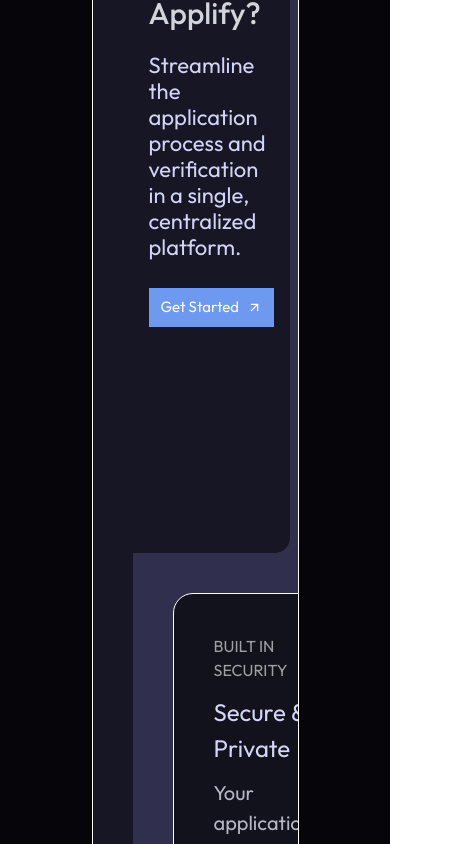
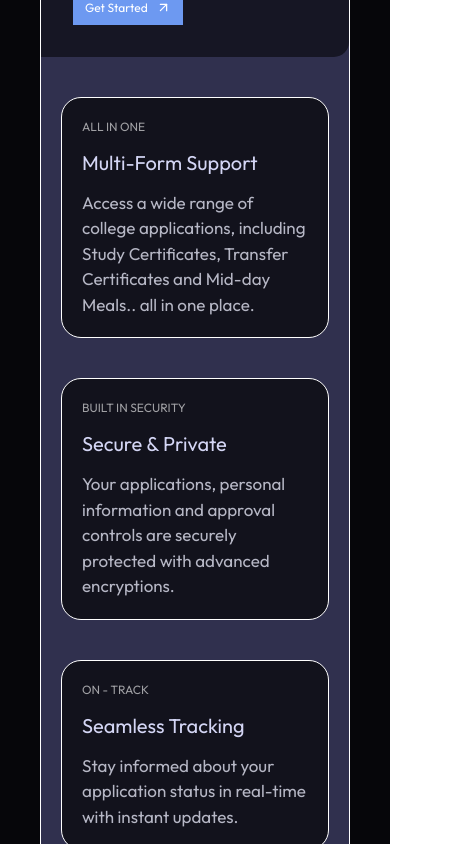
Before and after one commit to vikas-viki/formforge, a Next.js app: page / in a window 390 px wide. Shown: the part 980-1824 px from the top of the page, 471 px wide, since content can reach past the window. Built offline with nearby package versions, Linux system fonts and the light colour scheme; a web font is replaced by a local one.

Commit message:
workflow section responsice

```diff
--- a/app/components/Features.tsx
+++ b/app/components/Features.tsx
@@ -2,34 +2,38 @@
 import { outfit } from "../library/font";
 
 export default function Features() {
+    const infoClasses = "text-[12px] md:text-[16px] opacity-60";
+    const headingClasses = "text-[20px] md:text-[24px] text-[#D4D6F5]";
+    const descriptionClasses = "text-[17px] md:text-[20px] text-[#B6B7C5]";
+
     return (
-        <section id="features" className={`w-[100vw] h-max overflow-hidden p-20 ${outfit.className} relative flex flex-col justfiy-center items-center`}>
-            <span className="text-[#AEB3F8] self-start block pl-[5%] text-[24px]">Features</span>
-            <div className="  h-full bg-[#161624] relative rounded-[15px] w-[90%] border-[0.6px] outline-none mt-10 relative overflow-hidden">
-                <div className="features-bg p-10 pl-0 pt-0 w-full h-full mt-[40px] ml-[40px]">
-                    <div className="flex py-5 pt-0 gap-10 pr-10">
-                        <div className="flex flex-col gap-4 z-2 bg-[#161624] features-head p-4">
-                            <span className="font-medium text-[30px] text-[#D1D5DB]">Why Choose Applify?</span>
-                            <span className="text-[22px] text-[#D2D4F5] leading-[26px]">Streamline the application process and verification in a single, centralized platform.</span>
-                            <button className="cursor-pointer flex gap-2 bg-[#6D99F1] py-2 w-max text-[15px] px-3 mt-3 justify-center items-center">Get Started<ArrowUpRight size={15} /></button>
+        <section id="features" className={`w-[100vw] h-max overflow-hidden p-10 lg:p-20 ${outfit.className} relative flex flex-col justfiy-center items-center`}>
+            <span className="text-[#AEB3F8] w-full self-start block pl-[5%] text-[20px] md:text-[24px]">Features</span>
+            <div className="  h-full bg-[#161624] relative rounded-[15px] w-full lg:w-[90%] border-[0.6px] outline-none mt-10 relative overflow-hidden">
+                <div className="features-bg  pl-0 pt-0 w-full h-full lg:mt-[40px] lg:ml-[40px]">
+                    <div className="flex flex-col lg:flex-row py-5 pt-0 gap-10 lg:pr-10">
+                        <div className="flex flex-col gap-4 z-2 bg-[#161624] features-head p-8 sm:p-10 lg:p-4 ">
+                            <span className="font-medium text-[25px] md:text-[30px] text-[#D1D5DB]">Why Choose Applify?</span>
+                            <span className="text-[18px] md:text-[22px] text-[#D2D4F5] leading-[26px]">Streamline the application process and verification in a single, centralized platform.</span>
+                            <button className="cursor-pointer flex gap-2 bg-[#6D99F1] py-2 w-max text-[12px] md:text-[15px] px-3 mt-3 justify-center items-center">Get Started<ArrowUpRight size={15} /></button>
                         </div>
-                        <div className="flex flex-col gap-3 p-10 rounded-[20px] bg-[#12121C] border-[0.6px] mt-10">
-                            <span className="text-[16px] opacity-60">ALL IN ONE</span>
-                            <span className="text-[24px] text-[#D4D6F5]">Multi-Form Support</span>
-                            <span className="text-[20px] text-[#B6B7C5]">Access a wide range of college applications, including Study Certificates, Transfer Certificates and Mid-day Meals.. all in one place.</span>
+                        <div className="flex flex-col gap-3 mx-5 md:mx-10 lg:mx-0 p-5 sm:p-10 rounded-[20px] bg-[#12121C] border-[0.6px] mt-0 md:mt-10 lg:mr-10 lg:ml-0 ">
+                            <span className={infoClasses}>ALL IN ONE</span>
+                            <span className={headingClasses}>Multi-Form Support</span>
+                            <span className={descriptionClasses}>Access a wide range of college applications, including Study Certificates, Transfer Certificates and Mid-day Meals.. all in one place.</span>
                         </div>
                     </div>
-                    <div className="flex pt-5 gap-10 ml-10 pr-10">
-                        <div className="flex flex-col gap-3 p-10 rounded-[20px] bg-[#12121C] border-[0.6px]">
-                            <span className="text-[16px] opacity-60">BUILT IN SECURITY</span>
-                            <span className="text-[24px] text-[#D4D6F5]">Secure & Private</span>
-                            <span className="text-[20px] text-[#B6B7C5]">Your applications, personal information and approval controls are securely protected with advanced encryptions.</span>
+                    <div className="p-5 md:p-10 flex flex-col lg:flex-row pt-5 gap-10 lg:mr-10 lg:pr-10">
+                        <div className="flex flex-col gap-3 p-5 sm:p-10 rounded-[20px] bg-[#12121C] border-[0.6px]">
+                            <span className={infoClasses}>BUILT IN SECURITY</span>
+                            <span className={headingClasses}>Secure & Private</span>
+                            <span className={descriptionClasses}>Your applications, personal information and approval controls are securely protected with advanced encryptions.</span>
                         </div>
 
-                        <div className="flex flex-col gap-3 p-10 rounded-[20px] bg-[#12121C] border-[0.6px] min-w-[45%]">
-                            <span className="text-[16px] opacity-60">ON - TRACK</span>
-                            <span className="text-[24px] text-[#D4D6F5]">Seamless Tracking</span>
-                            <span className="text-[20px] text-[#B6B7C5]">Stay informed about your application status in real-time with instant updates.</span>
+                        <div className="flex flex-col gap-3 p-5 sm:p-10 rounded-[20px] bg-[#12121C] border-[0.6px] min-w-[45%]">
+                            <span className={infoClasses}>ON - TRACK</span>
+                            <span className={headingClasses}>Seamless Tracking</span>
+                            <span className={descriptionClasses}>Stay informed about your application status in real-time with instant updates.</span>
                         </div>
                     </div>
                 </div>
--- a/app/components/Workflow.tsx
+++ b/app/components/Workflow.tsx
@@ -1,35 +1,39 @@
 import { outfit } from "../library/font";
 
 export default function Workflow() {
+
+    const infoClasses = "font-bold text-[#B0B0F2] text-[40px] md:text-[45px] lg:text-[50px] opacity-70 leading-[65px]";
+    const headingClasses = "font-medium text-[22px] md:text-[26px] text-[#D4D6F5]";
+    const descriptionClasses = "font-medium text-[17px] md:text-[20px] text-[#B6B7C5]";
+
     return (
         <div id="workflow" className={`flex flex-col justify-center items-center ${outfit.className} mt-25`}>
             <div className="flex flex-col gap-2 items-center mb-20">
-                <span className="text-[#9CA0DE] text-[22px]">Step by Step</span>
-                <span className="text-[#D4D6F5] text-[35px]">How Does Applify Work</span>
+                <span className="text-[#9CA0DE] text-[18px] text-center md:text-[22px]">Step by Step</span>
+                <span className="text-[#D4D6F5] text-[30px] text-center md:text-[35px] px-5 ">How Does Applify Work</span>
             </div>
-            <div className="w-[2px] bg-white h-full"></div>
-            <div className="flex gap-20">
-                <div className="flex flex-col gap-2 px-8 py-6 rounded-[15px] border-[0.5px] bg-[#12121A] max-w-[450px]">
-                    <span className="font-bold text-[#B0B0F2] text-[50px] opacity-70 leading-[65px]">01</span>
-                    <span className="font-medium text-[26px] text-[#D4D6F5]">Sign-up</span>
-                    <span className="font-medium text-[20px] text-[#B6B7C5]">Fill in the required details and complete your registration to get started.</span>
+            <div className="flex gap-10 md:gap-20 flex-wrap justify-center items-center px-10 md:p-5">
+                <div className="flex flex-col gap-2 px-6 sm:px-8 py-4 sm:py-6 rounded-[15px] border-[0.5px] bg-[#12121A] max-w-[450px]">
+                    <span className={infoClasses}>01</span>
+                    <span className={headingClasses}>Sign-up</span>
+                    <span className={descriptionClasses}>Fill in the required details and complete your registration to get started.</span>
                 </div>
-                <div className="flex flex-col gap-2 px-8 py-6 rounded-[15px] border-[0.5px] bg-[#12121A] max-w-[450px]">
-                    <span className="font-bold text-[#B0B0F2] text-[50px] opacity-70 leading-[65px]">02</span>
-                    <span className="font-medium text-[26px] text-[#D4D6F5]">Application submission</span>
-                    <span className="font-medium text-[20px] text-[#B6B7C5]">Fill out the required application with details and submit it.</span>
+                <div className="flex flex-col gap-2 px-6 sm:px-8 py-4 sm:py-6 rounded-[15px] border-[0.5px] bg-[#12121A] max-w-[450px]">
+                    <span className={infoClasses}>02</span>
+                    <span className={headingClasses}>Application submission</span>
+                    <span className={descriptionClasses}>Fill out the required application with details and submit it.</span>
                 </div>
             </div>
-            <div className="flex gap-20 mt-20 ml-25">
-                <div className="flex flex-col gap-2 px-8 py-6 rounded-[15px] border-[0.5px] bg-[#12121A] max-w-[450px]">
-                    <span className="font-bold text-[#B0B0F2] text-[50px] opacity-70 leading-[65px]">03</span>
-                    <span className="font-medium text-[26px] text-[#D4D6F5]">Admin Approval</span>
-                    <span className="font-medium text-[20px] text-[#B6B7C5]">Admin verifies the application to ensure its validity and intent.</span>
+            <div className="flex gap-10 md:gap-20 mt-10 md:mt-20 ml-0 xl:ml-25 flex-wrap justify-center items-center px-10 md:p-5">
+                <div className="flex flex-col gap-2 px-6 sm:px-8 py-4 sm:py-6 rounded-[15px] border-[0.5px] bg-[#12121A] max-w-[450px]">
+                    <span className={infoClasses}>03</span>
+                    <span className={headingClasses}>Admin Approval</span>
+                    <span className={descriptionClasses}>Admin verifies the application to ensure its validity and intent.</span>
                 </div>
-                <div className="flex flex-col gap-2 px-8 py-6 rounded-[15px] border-[0.5px] bg-[#12121A] max-w-[450px]">
-                    <span className="font-bold text-[#B0B0F2] text-[50px] opacity-70 leading-[65px]">04</span>
-                    <span className="font-medium text-[26px] text-[#D4D6F5]">Certificate Generation</span>
-                    <span className="font-medium text-[20px] text-[#B6B7C5]">Once approved by the admin, download your certificate anytime, anywhere.</span>
+                <div className="flex flex-col gap-2 px-6 sm:px-8 py-4 sm:py-6 rounded-[15px] border-[0.5px] bg-[#12121A] max-w-[450px]">
+                    <span className={infoClasses}>04</span>
+                    <span className={headingClasses}>Certificate Generation</span>
+                    <span className={descriptionClasses}>Once approved by the admin, download your certificate anytime, anywhere.</span>
                 </div>
             </div>
         </div>
--- a/app/globals.css
+++ b/app/globals.css
@@ -23,7 +23,11 @@
 }
 
 .features-bg {
-  margin-top: 40px;
-  margin-left: 40px;
   background-color: #30304E;
 }
+
+@media screen and (max-width: 1024) {
+  .features-head {
+    border-bottom-left-radius: 15px;
+  }
+}
```
